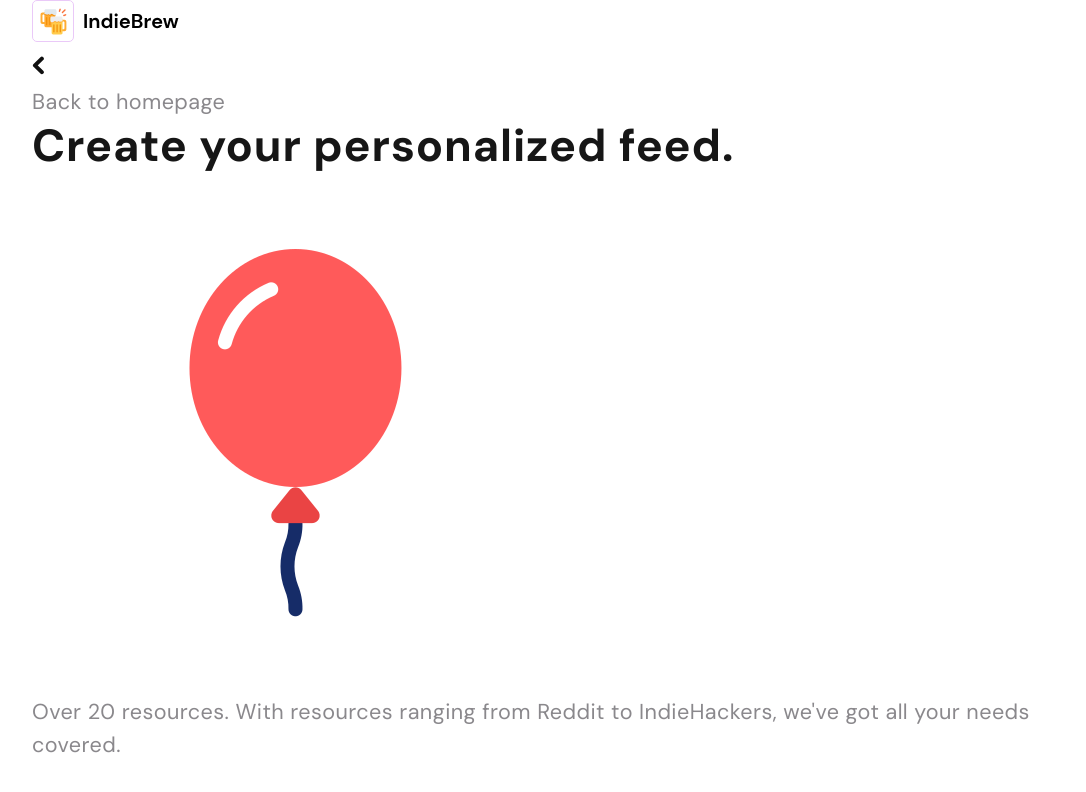
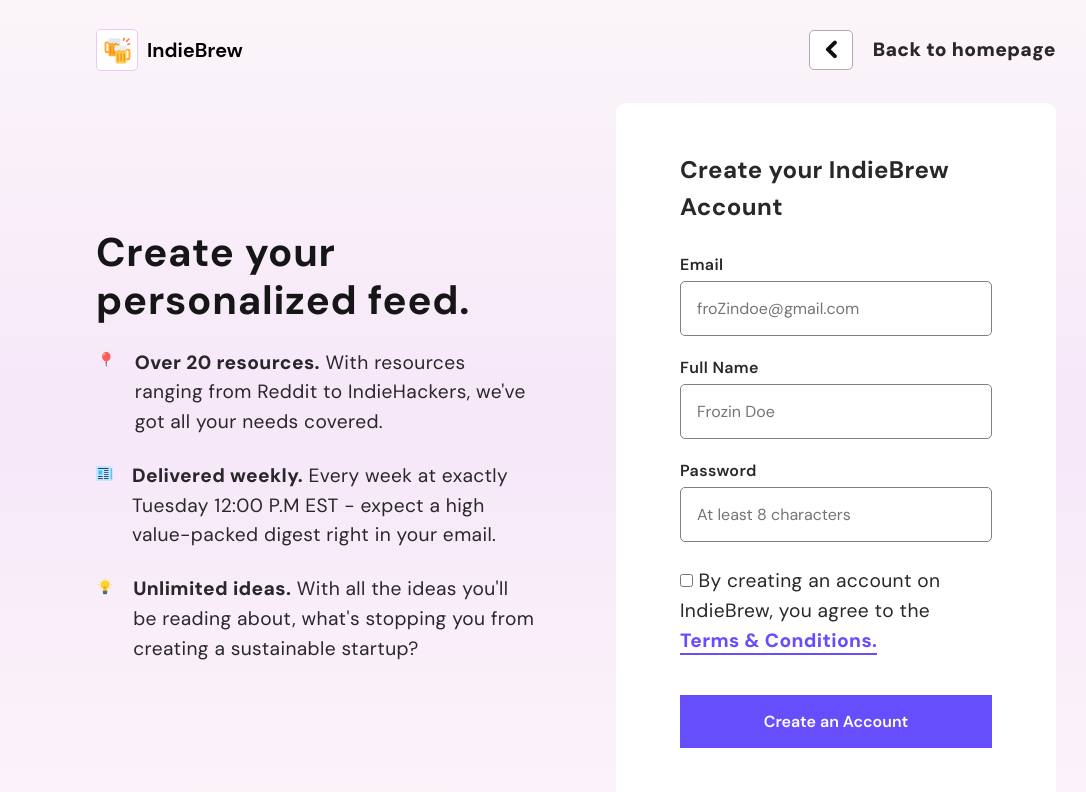
Before and after one commit to Shikamaru007/indie-brew-website, a plain HTML site: page signup.html in a window 1280 px wide. Shown: the top 792 px of the page, without its empty margins (64-1150 px from the left). Drawn offline with Linux system fonts and the light colour scheme.

Commit message:
desktop view all done

```diff
--- a/signup.css
+++ b/signup.css
@@ -0,0 +1,121 @@
+* {
+    padding: 0;
+    margin: 0;
+    box-sizing: border-box;
+}
+html {
+    font-size: 16px;
+    line-height: 1.55;
+}
+body {
+    font-family: "DM Sans", sans-serif;
+    color:  rgb(40, 39, 41);
+    width: 100%;
+    letter-spacing: .02em;
+    font-size: 1.2rem;
+    min-height: 100vh;
+    background-image: linear-gradient(rgb(251, 245, 249), rgb(246, 231, 249), rgb(252, 245, 249));
+}
+h2 {
+    font-size: 2.5rem;
+    letter-spacing: .02em;
+    color: rgb(22, 22, 22);
+    line-height: 1.2;
+    margin-bottom: 1.5rem;
+}
+h4 {
+    font-weight: 700;
+    font-size: 1.5rem;
+    margin-bottom: 2rem;
+}
+.container {
+    width: 75%;
+    margin: auto;
+    padding: 1.8rem 0;
+}
+header {
+    display: flex;
+    justify-content: space-between;
+}
+.back-btn {
+    display: flex;
+    align-items: center;
+    gap: 1em;
+}
+.back-btn p {
+    font-weight: 900;
+}
+.back-icon {
+    width: 1rem;
+    border: 1px solid rgb(173, 172, 172);
+    border-radius: 5px;
+    background-color: white;
+    display: flex;
+    align-items: center;
+    justify-content: center;
+    padding: .5em 1.1em;
+}
+.signup-content {
+    display: grid;
+    grid-template-columns: 1fr 1fr;
+    margin-top: 2rem;
+    gap: 5rem;
+    align-items: center;
+}
+.sign-icon {
+    width: 2.5em;
+}
+.sign-icon img {
+    width: 100%;
+}
+.left {
+    display: flex;
+    align-items: top;
+    gap: 1em;
+    margin-bottom: 1.5rem;
+}
+.left p span {
+    font-weight: 800;
+}
+.right-sign-up {
+    background-color: white;
+    padding: 3rem 4rem 4rem 4rem;
+    border-radius: 10px;
+}
+form label:not(:last-child) {
+    display: block;
+    line-height: 1;
+    margin-bottom: .5rem;
+    font-weight: 600;
+    font-size: 1rem;
+}
+form div {
+    margin-bottom: 1.5rem;
+}
+form button {
+    width: 100%;
+    padding: 1em;
+    border: none;
+    background-color: rgb(102, 78, 252);
+    color: white;
+    font-family: "DM Sans", sans-serif;
+    font-weight: 600;
+    font-size: 1rem;
+    margin-top: 1rem;
+}
+input[type=email],
+input[type=text],
+input[type=password] {
+    width: 100%;
+    padding: 1rem 1rem;
+    font-family: "DM Sans", sans-serif;
+    font-size: 1rem;
+    border-radius: 5px;
+    border: 1px solid grey;
+}
+label a {
+    text-decoration: none;
+    color: rgb(102, 78, 252);
+    font-weight: 800;
+    border-bottom: 2.5px solid rgb(102, 78, 252);
+}
--- a/signup.html
+++ b/signup.html
@@ -7,7 +7,7 @@
     <link rel="preconnect" href="https://fonts.googleapis.com">
     <link rel="preconnect" href="https://fonts.gstatic.com" crossorigin>
     <link href="https://fonts.googleapis.com/css2?family=DM+Sans:ital,opsz,wght@0,9..40,100..1000;1,9..40,100..1000&display=swap" rel="stylesheet">
-    <link rel="stylesheet" href="styles.css">
+    <link rel="stylesheet" href="signup.css">
 </head>
 <body>
 
@@ -15,7 +15,7 @@
         <header>
             <img src="assets/logo.svg" alt="logo">
             <div class="back-btn">
-                <img src="assets/back-arrow.svg" alt="back-arrow">
+                <div class="back-icon"><img src="assets/back-arrow.svg" alt="back-arrow"></div>
                 <p>Back to homepage</p>
             </div>
         </header>
@@ -23,16 +23,16 @@
             <div class="left-sign-up">
                 <h2>Create your personalized feed.</h2>
                 <div class="left-con">
-                    <div class="left-1">
-                        <img src="assets/balloon.png" alt="baloon">
+                    <div class="left">
+                        <div class="sign-icon"><img src="assets/balloon.png" alt="baloon"></div>
                         <p><span>Over 20 resources.</span> With resources ranging from Reddit to IndieHackers, we've got all your needs covered.</p>
                     </div>
-                    <div class="left-2">
-                        <img src="assets/text-lines.png" alt="news">
+                    <div class="left">
+                        <div class="sign-icon"><img src="assets/text-lines.png" alt="news"></div>
                         <p><span>Delivered weekly.</span> Every week at exactly Tuesday 12:00 P.M EST - expect a high value-packed digest right in your email.<p>
                     </div>
-                    <div class="left-3">
-                        <img src="assets/idea.png" alt="bulb">
+                    <div class="left">
+                        <div class="sign-icon"><img src="assets/idea.png" alt="bulb"></div>
                         <p><span>Unlimited ideas.</span> With all the ideas you'll be reading about, what's stopping you from creating a sustainable startup?</p>
                     </div>
                 </div>
@@ -55,7 +55,7 @@
                     </div>
                     <div class="check">
                         <input type="checkbox" name="form-agreement" id="check">
-                        <label for="check">By creating an account on IndieBrew, you agree to the <a href="">Terms & Conditions</a>
+                        <label for="check">By creating an account on IndieBrew, you agree to the <a href="">Terms & Conditions.</a>
                     </div>
                     <button>Create an Account</button>
                 </form>
--- a/styles.css
+++ b/styles.css
@@ -4,12 +4,12 @@
     box-sizing: border-box;
 }
 html {
-    font-size: 18px;
+    font-size: 16px;
     line-height: 1.55;
 }
 body {
     font-family: "DM Sans", sans-serif;
-    color:  rgba(109, 106, 111, 0.8);
+    color:  rgba(76, 75, 78, 0.8);
     width: 100%;
     letter-spacing: .02em;
     font-size: 1.2rem;
```
